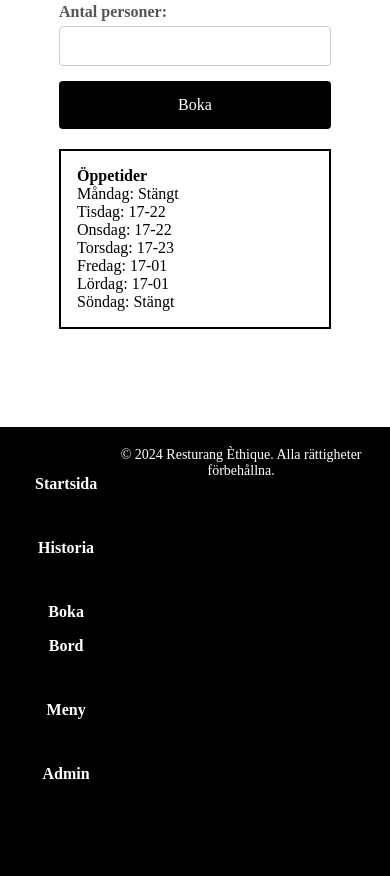
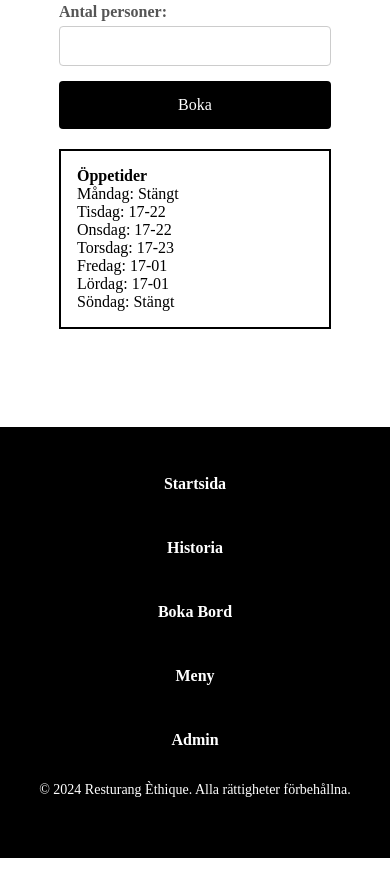
Before and after one commit to HarisSabanovic/frontend-dt207g, a website built with Parcel: page src/index.html in a window 390 px wide. Shown: the part 3665-4541 px from the top of the page. Built offline with nearby package versions, Linux system fonts and the light colour scheme; no server answers; a web font is replaced by a local one.

Commit message:
ändring av footer

```diff
--- a/src/css/styles.css
+++ b/src/css/styles.css
@@ -616,14 +616,15 @@ footer p {
     font-size: 14px;
 }
 
-@media only screen and (max-width: 900px) {
+@media only screen and (max-width: 600px) {
     .footer-content {
         display: flex;
+        flex-direction: column;
     }
-
 
     .footer-links {
         flex-direction: column;
-        gap: 0px;
+        gap: 0;
     }
+
 }
```
Also changed, not shown: src/index.html (line endings or trailing spaces).
